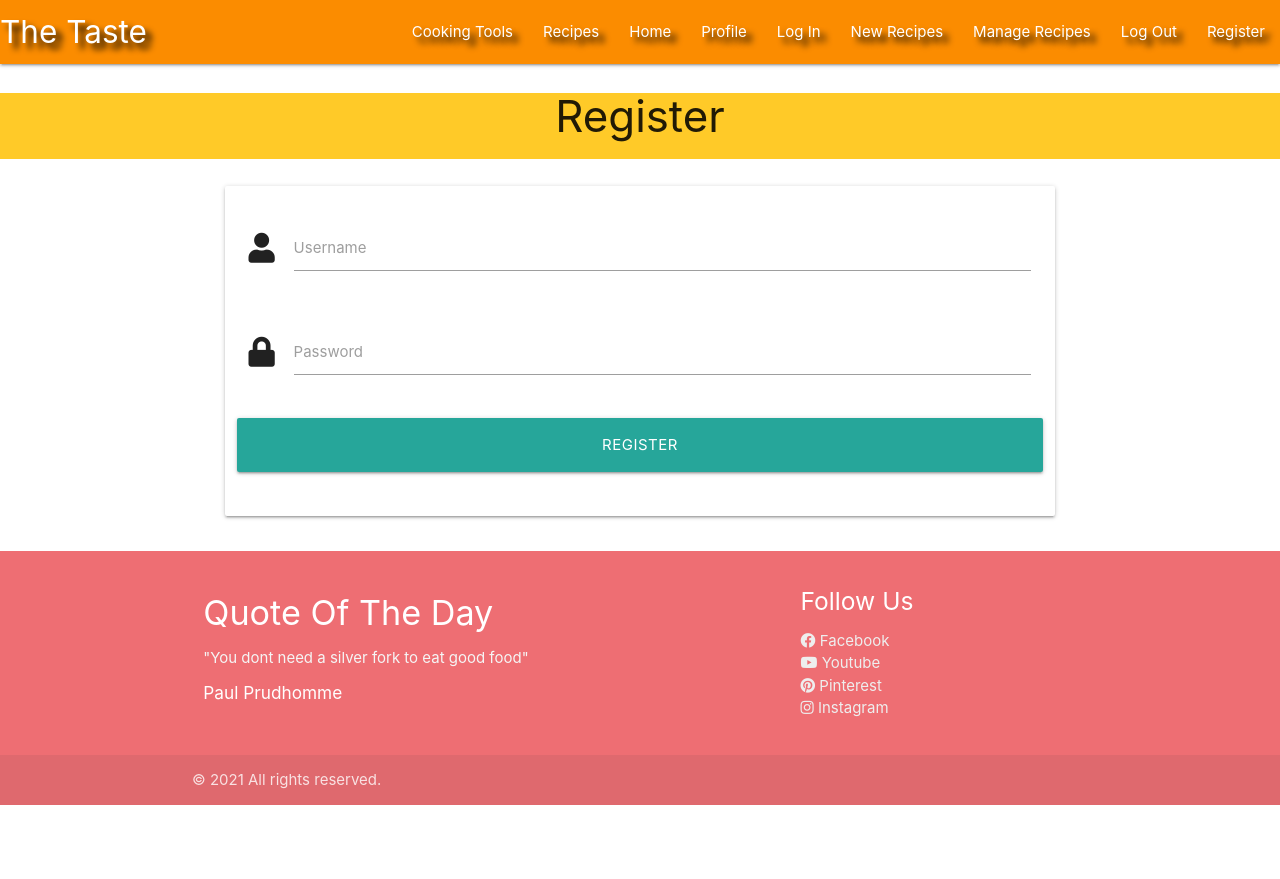
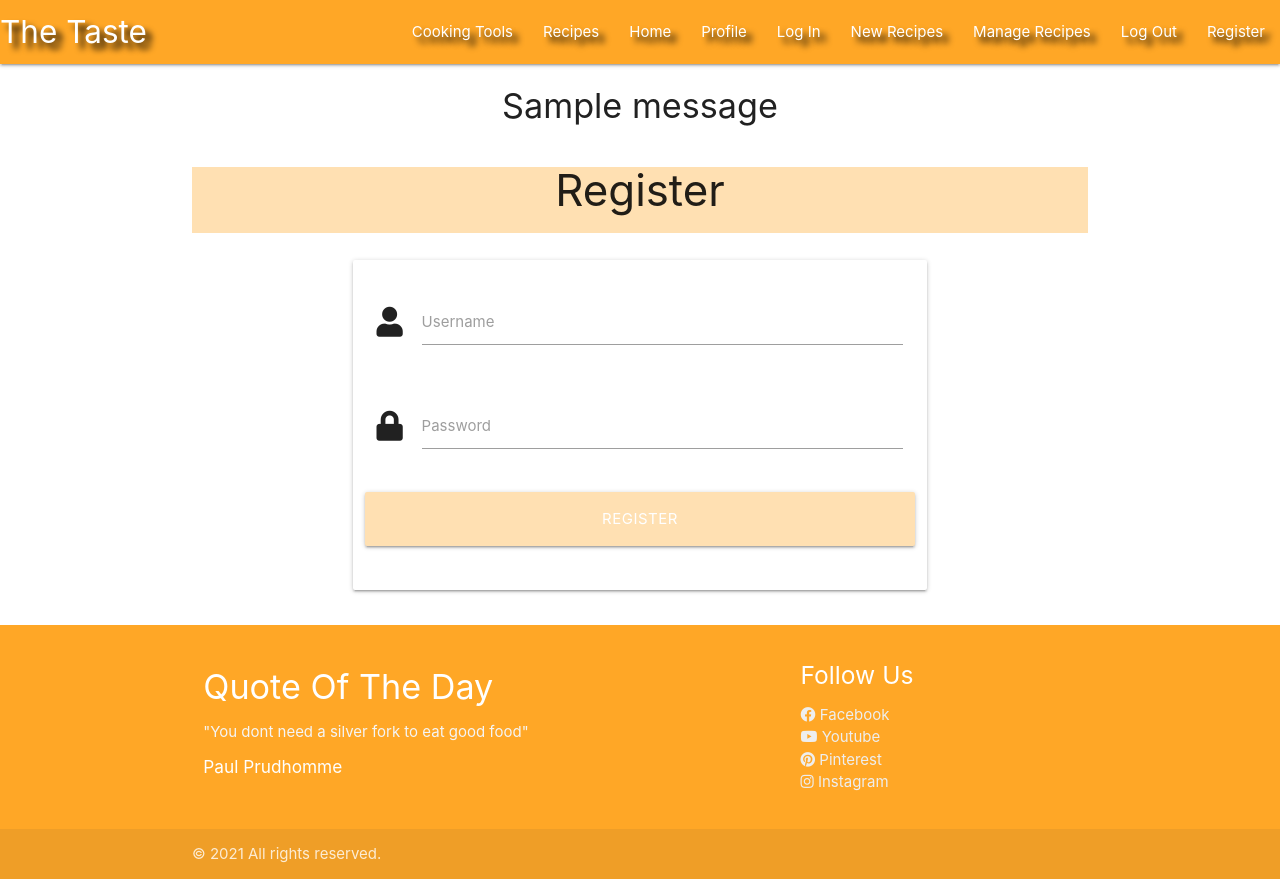
Before and after one commit to kristi0403/the_taste, a Flask app: page /register in a window 1280 px wide. Before the commit the page ends 805 px from the top, so only its background shows below. Run offline with Flask 2, Linux system fonts and the light colour scheme; one stand-in notice (Sample message) is shown; some libraries are stand-ins or nearby versions.

Commit message:
Add register functionality

```diff
--- a/app.py
+++ b/app.py
@@ -26,6 +26,24 @@ def get_recipes():
 
 @app.route("/register", methods=["GET", "POST"])
 def register():
+    if request.method == "POST":
+        # check if username already exists in db
+        existing_user = mongo.db.users.find_one(
+            {"username": request.form.get("username").lower()})
+
+        if existing_user:
+            flash("Username already exists")
+            return redirect(url_for("register"))
+
+        register = {
+            "username": request.form.get("username").lower(),
+            "password": generate_password_hash(request.form.get("password"))
+        }
+        mongo.db.users.insert_one(register)
+
+        # put the new user into 'session' cookie
+        session["user"] = request.form.get("username").lower()
+        flash("Registration Successful!")
     return render_template("register.html")
 
 
--- a/templates/base.html
+++ b/templates/base.html
@@ -19,7 +19,7 @@
 
     <header>
         <!-- nav bar -->
-        <nav class="nav-extended text-shadow orange darken-1">
+        <nav class="nav-extended text-shadow #ffa726 orange lighten-1">
             <div class="nav-wrapper">
                 <a href="{{ url_for('get_recipes') }}" class="brand-logo">The Taste</a>
                 <a href="#" data-target="mobile-demo" class="sidenav-trigger"><i class="fas fa-ellipsis-h"></i></a>
@@ -53,11 +53,26 @@
         </ul>
     </header>
 
-    {% block content %}
-    {% endblock %}
+    <section>
+        <!-- flash messages -->
+        {% with messages = get_flashed_messages() %}
+            {% if messages %}
+                {% for message in messages %}
+                    <div class="row flashes">
+                        <h4 class="center-align">{{ message }}</h4>
+                    </div>
+                {% endfor %}
+            {% endif %}
+        {% endwith %}
+    </section>
+
+    <main class="container">
+        {% block content %}
+        {% endblock %}
+    </main>
 
     <footer>
-        <footer class="page-footer">
+        <footer class="page-footer #ffa726 orange lighten-1">
             <div class="container">
                 <div class="row">
                     <div class="col l6 s12">
--- a/templates/register.html
+++ b/templates/register.html
@@ -1,7 +1,7 @@
 {% extends "base.html" %}
 {% block content %}
 
-<div class="row #ffca28 amber lighten-1">
+<div class="row #ffca28 #ffe0b2 orange lighten-4">
 <h3 class="center-align">Register</h3>
 </div>
 
@@ -12,7 +12,8 @@
             <div class="row">
                 <div class="input-field col s12">
                     <i class="fas fa-user prefix"></i>
-                    <input id="username" name="username" type="text" class="validate">
+                    <input id="username" name="username" type="text" minlength="5"
+                        maxlength="15" pattern="^[a-zA-Z0-9@!$&]{5,15}$" class="validate" required>
                     <label for="username">Username</label>
                 </div>
             </div>
@@ -20,14 +21,15 @@
             <div class="row">
                 <div class="input-field col s12">
                     <i class="fas fa-lock prefix"></i>
-                    <input id="password" name="password" type="password" class="validate">
+                    <input id="password" name="password" type="password" minlength="6"
+                         maxlength="10" pattern="^[a-zA-Z0-9@!$&]{6,10}$" class="validate" required>
                     <label for="password">Password</label>
                 </div>
             </div>
 
             <!-- Register -->
             <div class="row">
-                <button type="submit" class="col s12 btn-large">
+                <button type="submit" class="col s12 btn-large #ffe0b2 orange lighten-4">
                     Register
                 </button>
             </div>
```
